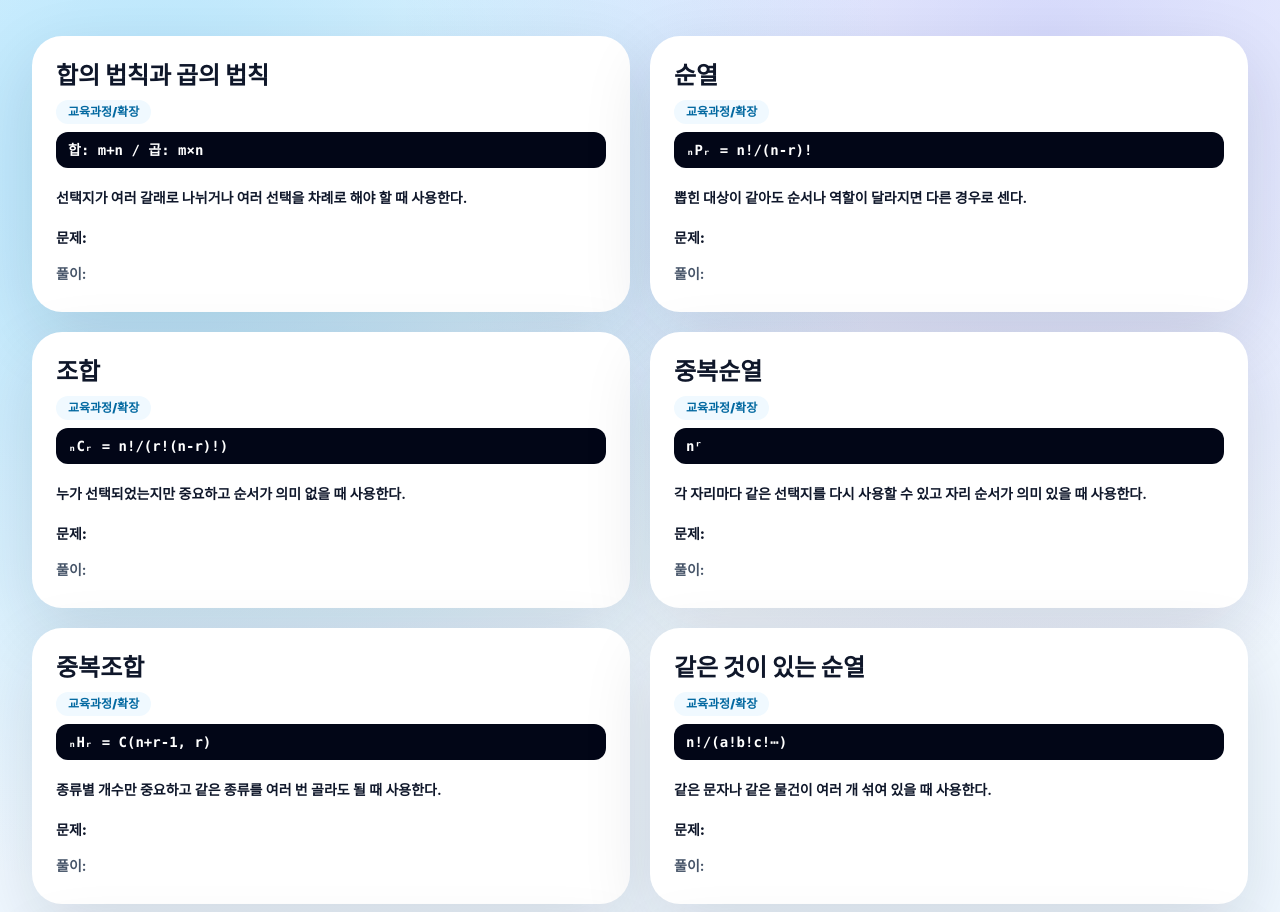
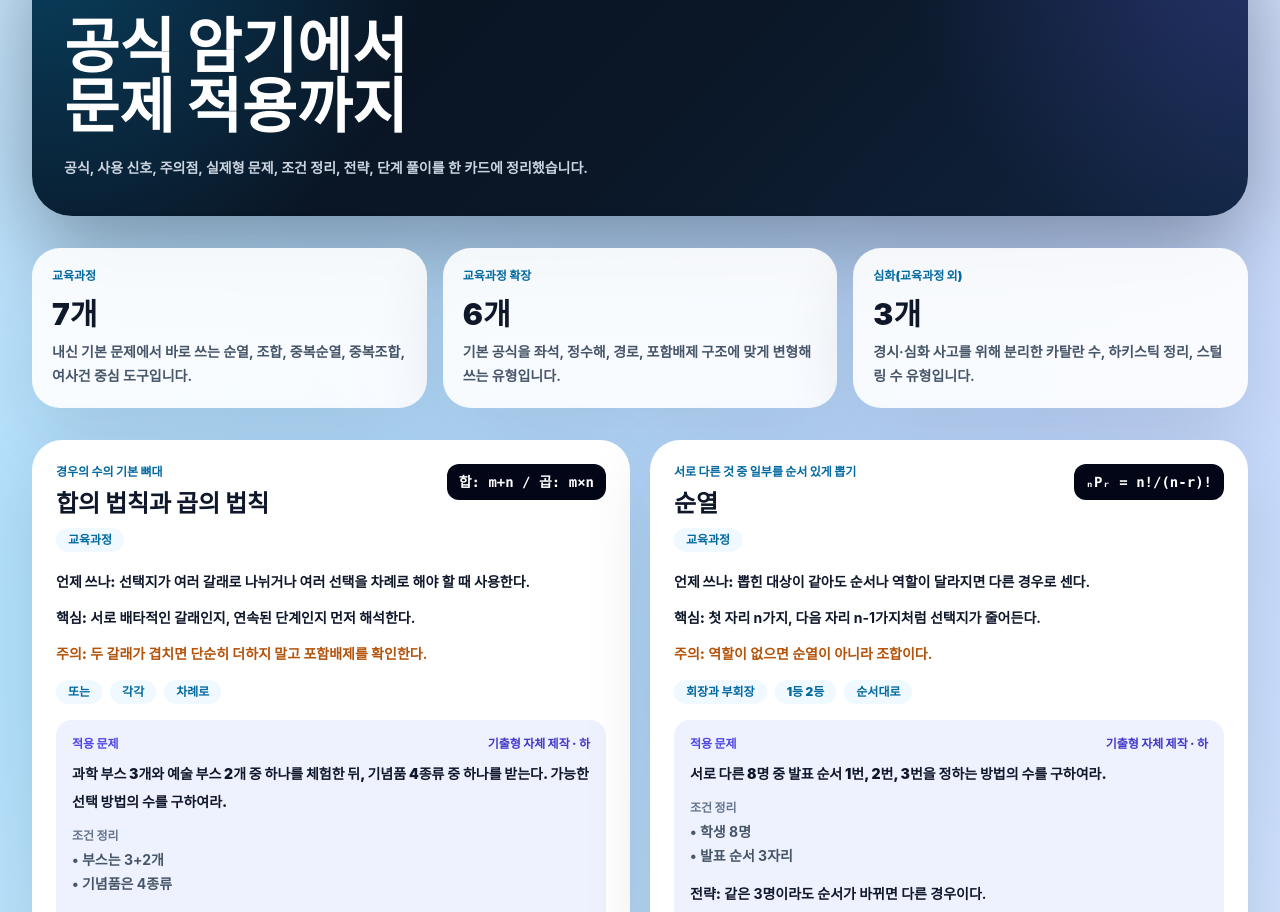
Before and after one commit to hoshinodaisuki0102/KSarchive, a Next.js app: page /subjects/math in a window 1280 px wide. Shown: the part 176-1088 px from the top of the page. Built offline with nearby package versions, Linux system fonts and the light colour scheme.

Commit message:
Render structured counting problem cards

```diff
--- a/app/subjects/math/page.tsx
+++ b/app/subjects/math/page.tsx
@@ -1,30 +1,56 @@
 import Link from "next/link";
-import { ArrowLeft } from "lucide-react";
+import { ArrowLeft, Sigma } from "lucide-react";
 import { SiteFooter } from "@/components/site-footer";
-import { countingFormulas } from "@/lib/math-counting-data";
+import { countingFormulas, curriculumSummary } from "@/lib/math-counting-data";
 
 export default function MathPage() {
   return (
     <main className="min-h-screen bg-mesh-light text-slate-900">
       <div className="mx-auto max-w-7xl px-5 py-8 lg:px-8">
         <Link href="/" className="inline-flex items-center gap-2 rounded-full bg-white px-4 py-2 text-sm font-black shadow-card"><ArrowLeft className="h-4 w-4" />홈으로</Link>
-        <h1 className="mt-8 text-4xl font-black">경우의 수 공식과 적용 문제</h1>
-        <p className="mt-3 text-sm font-bold leading-7 text-slate-600">공식, 개념, 교육과정 분류, 실제 문제와 풀이를 함께 확인합니다.</p>
-        <div className="mt-8 grid gap-5 lg:grid-cols-2">
-          {countingFormulas.map((item) => {
-            const lv = item.tags.includes("심화") || item.id === "hockey-stick" || item.id === "pigeonhole" ? "심화(교육과정 외)" : "교육과정/확장";
-            return (
-              <article key={item.id} className="rounded-[30px] bg-white p-6 shadow-card">
-                <h2 className="text-2xl font-black">{item.title}</h2>
-                <span className="mt-2 inline-flex rounded-full bg-sky-50 px-3 py-1 text-xs font-black text-sky-700">{lv}</span>
-                <p className="mt-2 rounded-xl bg-slate-950 px-3 py-2 font-mono text-sm font-black text-white">{item.formula}</p>
-                <p className="mt-4 text-sm font-bold leading-7">{item.when}</p>
-                <p className="mt-3 text-sm font-black leading-7">문제: {item.example}</p>
-                <p className="mt-2 text-sm font-bold leading-7 text-slate-600">풀이: {item.solution}</p>
-              </article>
-            );
-          })}
-        </div>
+        <section className="mt-8 rounded-[40px] bg-mesh-dark p-8 text-white shadow-deep">
+          <p className="inline-flex items-center gap-2 rounded-full bg-white/10 px-4 py-2 text-sm font-black"><Sigma className="h-4 w-4" /> Math · 경우의 수</p>
+          <h1 className="mt-6 text-4xl font-black leading-tight sm:text-6xl">공식 암기에서<br />문제 적용까지</h1>
+          <p className="mt-4 max-w-3xl text-sm font-bold leading-8 text-slate-300">공식, 사용 신호, 주의점, 실제형 문제, 조건 정리, 전략, 단계 풀이를 한 카드에 정리했습니다.</p>
+        </section>
+
+        <section className="mt-8 grid gap-4 md:grid-cols-3">
+          {curriculumSummary.map((item) => (
+            <div key={item.level} className="rounded-[28px] bg-white/90 p-5 shadow-card">
+              <p className="text-xs font-black text-brand-700">{item.level}</p>
+              <p className="mt-3 text-3xl font-black">{countingFormulas.filter((tool) => tool.curriculumLevel === item.level).length}개</p>
+              <p className="mt-2 text-sm font-bold leading-6 text-slate-600">{item.description}</p>
+            </div>
+          ))}
+        </section>
+
+        <section className="mt-8 grid gap-5 lg:grid-cols-2">
+          {countingFormulas.map((item) => (
+            <article key={item.id} className="rounded-[30px] bg-white p-6 shadow-card">
+              <div className="flex flex-wrap items-start justify-between gap-3">
+                <div>
+                  <p className="text-xs font-black text-brand-700">{item.subtitle}</p>
+                  <h2 className="mt-2 text-2xl font-black">{item.title}</h2>
+                  <span className="mt-2 inline-flex rounded-full bg-sky-50 px-3 py-1 text-xs font-black text-sky-700">{item.curriculumLevel}</span>
+                </div>
+                <p className="rounded-xl bg-slate-950 px-3 py-2 font-mono text-sm font-black text-white">{item.formula}</p>
+              </div>
+              <p className="mt-4 text-sm font-bold leading-7"><b>언제 쓰나:</b> {item.when}</p>
+              <p className="mt-2 text-sm font-bold leading-7"><b>핵심:</b> {item.idea}</p>
+              <p className="mt-2 text-sm font-bold leading-7 text-amber-700"><b>주의:</b> {item.warning}</p>
+              <div className="mt-3 flex flex-wrap gap-2">{item.signalWords.map((word) => <span key={word} className="rounded-full bg-sky-50 px-3 py-1 text-xs font-black text-sky-700">{word}</span>)}</div>
+              <div className="mt-4 rounded-2xl bg-indigo-50 p-4">
+                <div className="flex flex-wrap justify-between gap-2"><p className="text-xs font-black text-indigo-600">적용 문제</p><p className="text-xs font-black text-indigo-700">{item.problem.sourceType} · {item.problem.difficulty}</p></div>
+                <p className="mt-2 text-sm font-black leading-7">{item.problem.problem}</p>
+                <p className="mt-3 text-xs font-black text-slate-500">조건 정리</p>
+                <ul className="mt-1 text-sm font-bold leading-6 text-slate-600">{item.problem.given.map((given) => <li key={given}>• {given}</li>)}</ul>
+                <p className="mt-3 text-sm font-bold leading-7"><b>전략:</b> {item.problem.strategy}</p>
+                <ol className="mt-2 rounded-xl bg-white p-3 text-sm font-bold leading-7 text-slate-600">{item.problem.solutionSteps.map((step, index) => <li key={step}>{index + 1}. {step}</li>)}</ol>
+                <p className="mt-3 rounded-xl bg-slate-950 p-3 text-sm font-black text-white">답: {item.problem.answer}</p>
+              </div>
+            </article>
+          ))}
+        </section>
       </div>
       <SiteFooter />
     </main>
```
